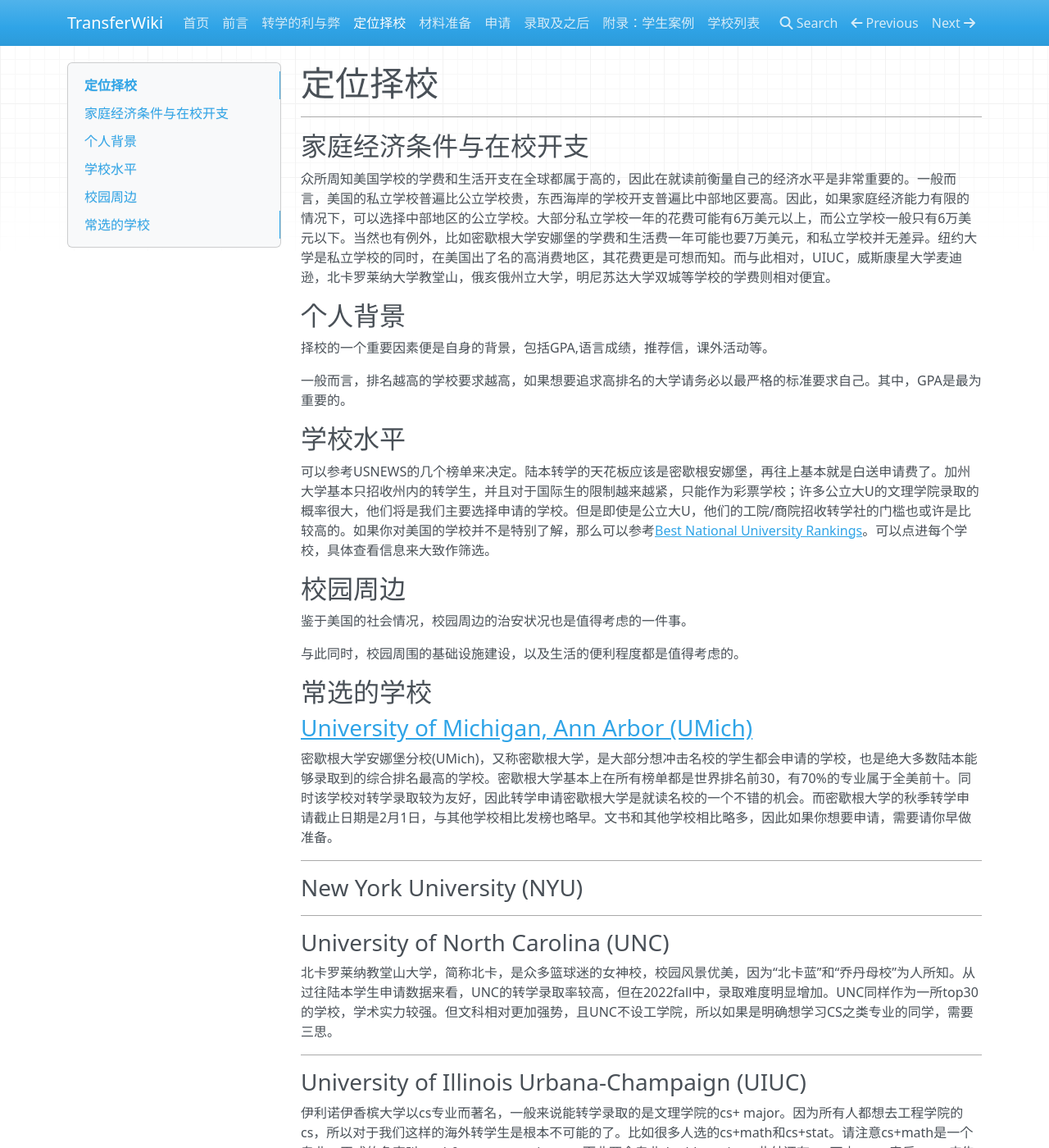
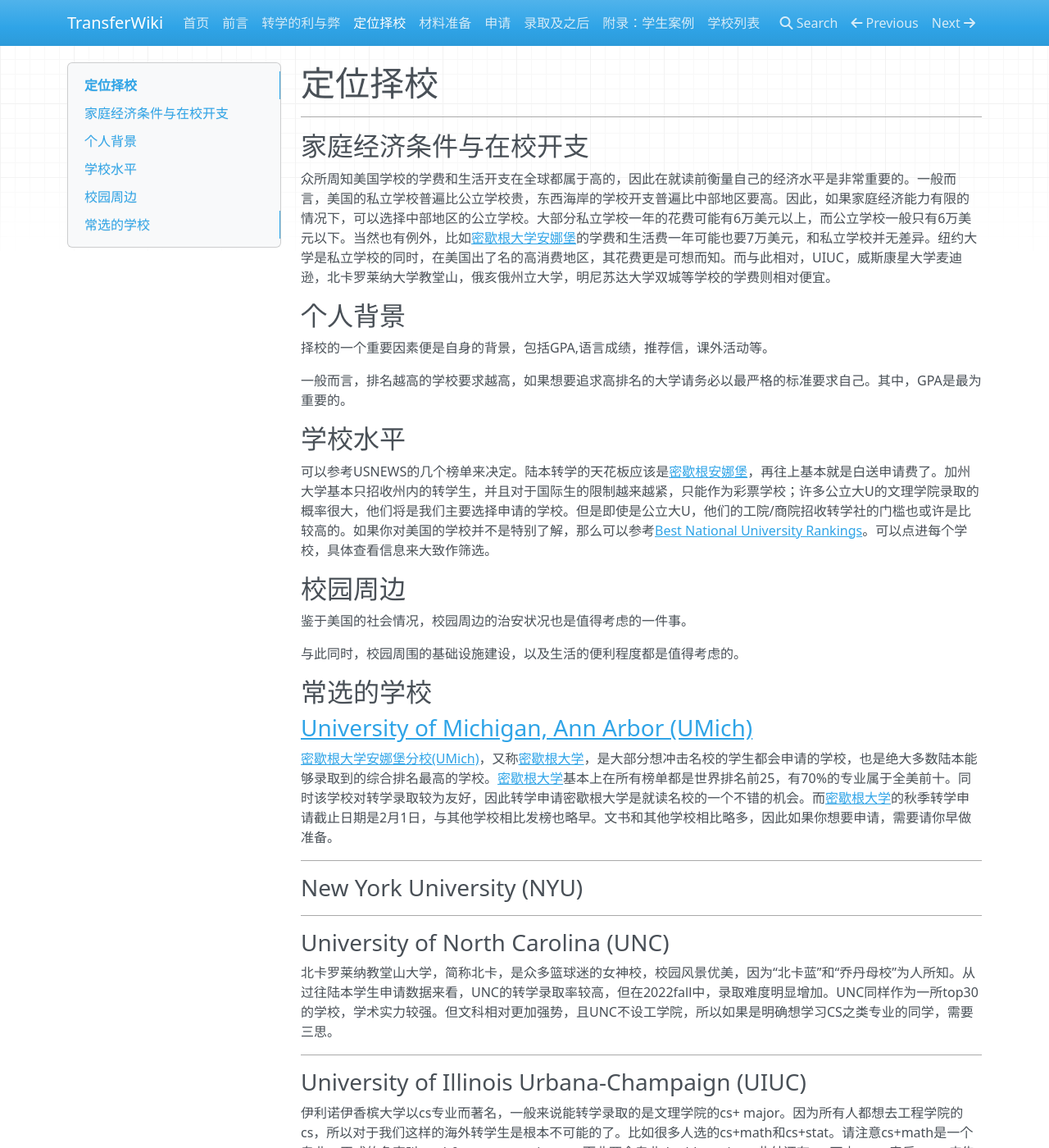
Before and after one commit to SihanXU/TransferWiki, an MkDocs documentation site: the page built from docs/school.md, in a window 1280 px wide and 1400 px high. Shown: the whole window at 82% size. Built offline with MkDocs 1.6.1, drawn with Linux system fonts in a browser that asks for light colours; nearby versions of some CDN libraries; part of the change alters nothing that is shown.

Commit message:
Update school.md

```diff
--- a/docs/school.md
+++ b/docs/school.md
@@ -4,7 +4,7 @@
 
 ## 家庭经济条件与在校开支
 
-众所周知美国学校的学费和生活开支在全球都属于高的，因此在就读前衡量自己的经济水平是非常重要的。一般而言，美国的私立学校普遍比公立学校贵，东西海岸的学校开支普遍比中部地区要高。因此，如果家庭经济能力有限的情况下，可以选择中部地区的公立学校。大部分私立学校一年的花费可能有6万美元以上，而公立学校一般只有6万美元以下。当然也有例外，比如密歇根大学安娜堡的学费和生活费一年可能也要7万美元，和私立学校并无差异。纽约大学是私立学校的同时，在美国出了名的高消费地区，其花费更是可想而知。而与此相对，UIUC，威斯康星大学麦迪逊，北卡罗莱纳大学教堂山，俄亥俄州立大学，明尼苏达大学双城等学校的学费则相对便宜。
+众所周知美国学校的学费和生活开支在全球都属于高的，因此在就读前衡量自己的经济水平是非常重要的。一般而言，美国的私立学校普遍比公立学校贵，东西海岸的学校开支普遍比中部地区要高。因此，如果家庭经济能力有限的情况下，可以选择中部地区的公立学校。大部分私立学校一年的花费可能有6万美元以上，而公立学校一般只有6万美元以下。当然也有例外，比如[密歇根大学安娜堡](/schools/umich)的学费和生活费一年可能也要7万美元，和私立学校并无差异。纽约大学是私立学校的同时，在美国出了名的高消费地区，其花费更是可想而知。而与此相对，UIUC，威斯康星大学麦迪逊，北卡罗莱纳大学教堂山，俄亥俄州立大学，明尼苏达大学双城等学校的学费则相对便宜。
 
 ## 个人背景
 
@@ -14,7 +14,7 @@
 
 ## 学校水平
 
-可以参考USNEWS的几个榜单来决定。陆本转学的天花板应该是密歇根安娜堡，再往上基本就是白送申请费了。加州大学基本只招收州内的转学生，并且对于国际生的限制越来越紧，只能作为彩票学校；许多公立大U的文理学院录取的概率很大，他们将是我们主要选择申请的学校。但是即使是公立大U，他们的工院/商院招收转学社的门槛也或许是比较高的。如果你对美国的学校并不是特别了解，那么可以参考[Best National University Rankings](https://www.usnews.com/best-colleges/rankings/national-universities?int=top_nav_National_Universities)。可以点进每个学校，具体查看信息来大致作筛选。
+可以参考USNEWS的几个榜单来决定。陆本转学的天花板应该是[密歇根安娜堡](/schools/umich)，再往上基本就是白送申请费了。加州大学基本只招收州内的转学生，并且对于国际生的限制越来越紧，只能作为彩票学校；许多公立大U的文理学院录取的概率很大，他们将是我们主要选择申请的学校。但是即使是公立大U，他们的工院/商院招收转学社的门槛也或许是比较高的。如果你对美国的学校并不是特别了解，那么可以参考[Best National University Rankings](https://www.usnews.com/best-colleges/rankings/national-universities?int=top_nav_National_Universities)。可以点进每个学校，具体查看信息来大致作筛选。
 
 ## 校园周边
 
@@ -26,7 +26,7 @@
 
 ### [University of Michigan, Ann Arbor (UMich)](/schools/umich)
 
-密歇根大学安娜堡分校(UMich)，又称密歇根大学，是大部分想冲击名校的学生都会申请的学校，也是绝大多数陆本能够录取到的综合排名最高的学校。密歇根大学基本上在所有榜单都是世界排名前30，有70%的专业属于全美前十。同时该学校对转学录取较为友好，因此转学申请密歇根大学是就读名校的一个不错的机会。而密歇根大学的秋季转学申请截止日期是2月1日，与其他学校相比发榜也略早。文书和其他学校相比略多，因此如果你想要申请，需要请你早做准备。
+[密歇根大学安娜堡分校(UMich)](/schools/umich)，又称[密歇根大学](/schools/umich)，是大部分想冲击名校的学生都会申请的学校，也是绝大多数陆本能够录取到的综合排名最高的学校。[密歇根大学](/schools/umich)基本上在所有榜单都是世界排名前25，有70%的专业属于全美前十。同时该学校对转学录取较为友好，因此转学申请密歇根大学是就读名校的一个不错的机会。而[密歇根大学](/schools/umich)的秋季转学申请截止日期是2月1日，与其他学校相比发榜也略早。文书和其他学校相比略多，因此如果你想要申请，需要请你早做准备。
 
 ***
 
```
